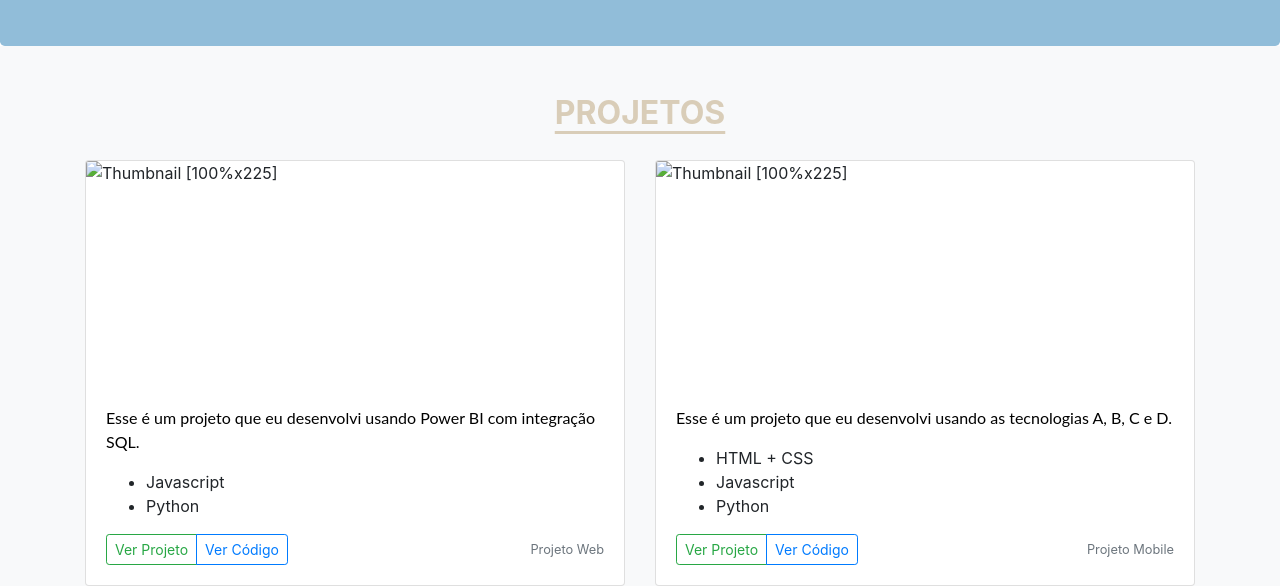
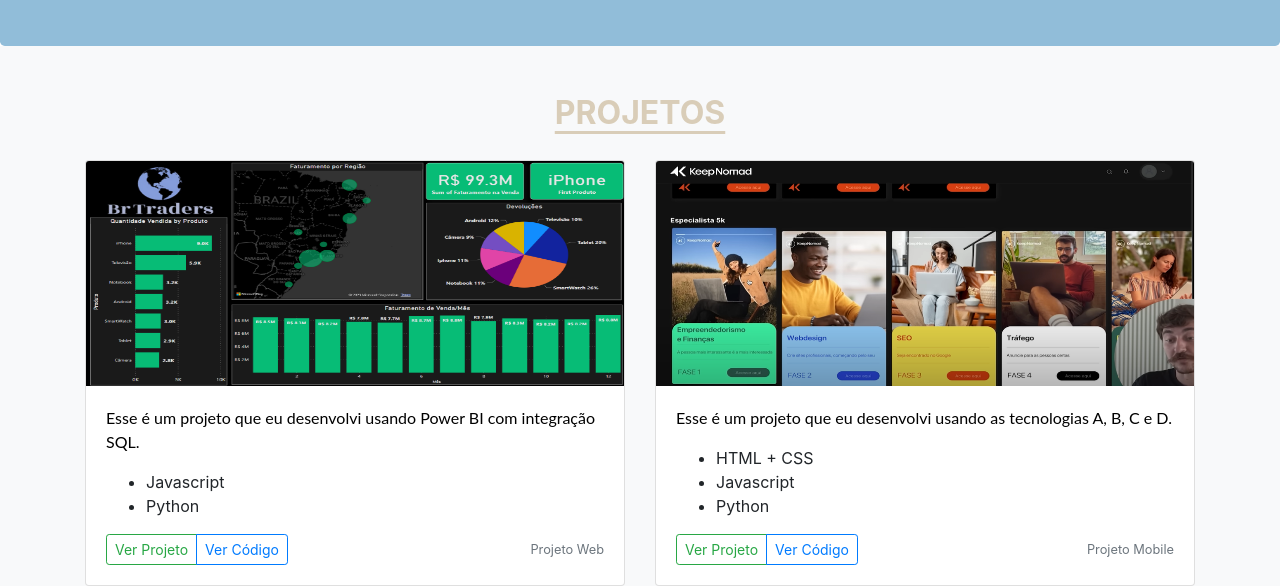
Before and after one commit to diegogramari/project-ONE, a plain HTML site: page index.html in a window 1280 px wide. Shown: the part 644-1230 px from the top of the page. Drawn offline with nearby package versions, Linux system fonts and the light colour scheme.

Commit message:
Update index.html

```diff
--- a/index.html
+++ b/index.html
@@ -129,7 +129,7 @@
                     <div class="card mb-4 box-shadow">
                         <img class="card-img-top"
                             data-src="holder.js/100px225?theme=thumb&amp;bg=55595c&amp;fg=eceeef&amp;text=Thumbnail"
-                            alt="Thumbnail [100%x225]" src="images/project1.png" data-holder-rendered="true"
+                            alt="Thumbnail [100%x225]" src="project1.png" data-holder-rendered="true"
                             style="height: 225px; width: 100%;max-width: 100%; display: block;">
                         <div class="card-body">
                             <p class="card-text">Esse é um projeto que eu desenvolvi usando Power BI com integração SQL.
@@ -152,7 +152,7 @@
                     <div class="card mb-4 box-shadow">
                         <img class="card-img-top"
                             data-src="holder.js/100px225?theme=thumb&amp;bg=55595c&amp;fg=eceeef&amp;text=Thumbnail"
-                            alt="Thumbnail [100%x225]" src="images/Project2.png" data-holder-rendered="true"
+                            alt="Thumbnail [100%x225]" src="Project2.png" data-holder-rendered="true"
                             style="height: 225px; width: 100%; display: block;">
                         <div class="card-body">
                             <p class="card-text">Esse é um projeto que eu desenvolvi usando as tecnologias A, B, C e D.
```
